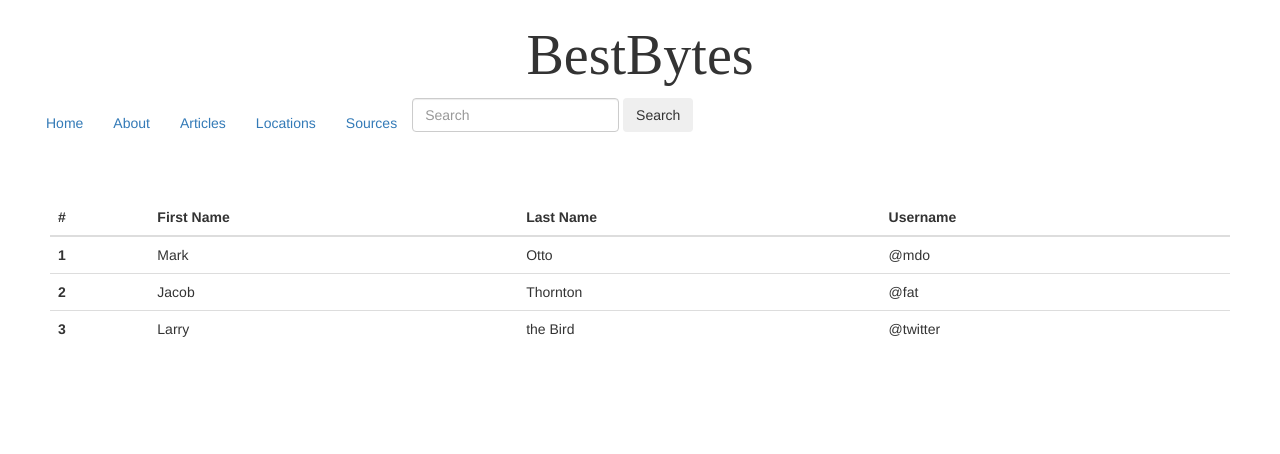
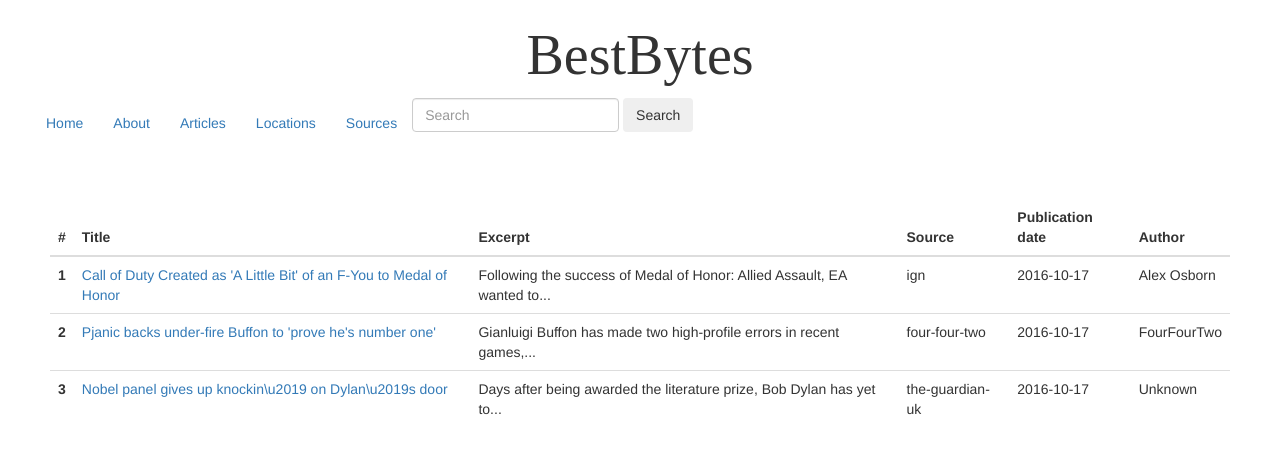
Before and after one commit to swilery/cs373-idb, a Flask app: template app/static/templates/articles.html in a window 1280 px wide. Shown: the top 454 px of the page. Run offline with Flask 2, Linux system fonts and the light colour scheme; the template is opened without the code that fills it, so the values that code supplies are empty; some libraries are stand-ins or nearby versions; some web fonts are replaced.

Commit message:
example articles page updated

```diff
--- a/app/static/templates/articles.html
+++ b/app/static/templates/articles.html
@@ -58,29 +58,40 @@
         <thead>
           <tr>
             <th>#</th>
-            <th>First Name</th>
-            <th>Last Name</th>
-            <th>Username</th>
+            <th>Title</th>
+            <th>Excerpt</th>
+            <th>Source</th>
+            <th>Publication date</th>
+            <th>Author</th>
           </tr>
         </thead>
         <tbody>
           <tr>
             <th scope="row">1</th>
-            <td>Mark</td>
-            <td>Otto</td>
-            <td>@mdo</td>
+            <td><a href="http://www.ign.com/articles/2016/10/17/call-of-duty-created-as-a-little-bit-of-an-f-you-to-medal-of-honor-a-ign-unfiltered">
+              Call of Duty Created as 'A Little Bit' of an F-You to Medal of Honor</a></td>
+            <td>Following the success of Medal of Honor: Allied Assault, EA wanted to...</td>
+            <td>ign</td>
+            <td>2016-10-17</td>
+            <td>Alex Osborn</td>
           </tr>
           <tr>
             <th scope="row">2</th>
-            <td>Jacob</td>
-            <td>Thornton</td>
-            <td>@fat</td>
+            <td><a href="http://www.fourfourtwo.com/news/pjanic-backs-under-fire-buffon-prove-hes-number-one">
+              Pjanic backs under-fire Buffon to 'prove he's number one'</a></th>
+            <td>Gianluigi Buffon has made two high-profile errors in recent games,...</th>
+            <td>four-four-two</th>
+            <td>2016-10-17</th>
+            <td>FourFourTwo</th>
           </tr>
           <tr>
             <th scope="row">3</th>
-            <td>Larry</td>
-            <td>the Bird</td>
-            <td>@twitter</td>
+            <td><a href="http://www.theguardian.com/music/2016/oct/17/nobel-prize-bob-dylan-unable-to-reach">
+              Nobel panel gives up knockin\u2019 on Dylan\u2019s door</a></td>
+            <td>Days after being awarded the literature prize, Bob Dylan has yet to...</td>
+            <td>the-guardian-uk</th>
+            <td>2016-10-17</th>
+            <td>Unknown</th>
           </tr>
         </tbody>
       </table>
--- a/data/getArticles.py
+++ b/data/getArticles.py
@@ -1,3 +1,5 @@
+#!/usr/bin/env python3
+
 import json
 import requests
 
@@ -104,5 +106,5 @@ def getSampleData():
 		json.dump(sample_countries, f)
 
 if __name__ == '__main__':
-   getAllArticles()
-   #getSampleData()
+   # getAllArticles()
+   getSampleData()
```
Also changed, not shown: data/api_data/sample_articles.json (+1 -1 lines), data/api_data/sample_countries.json (+1 -1 lines), data/api_data/sample_sources.json (+1 -1 lines).
